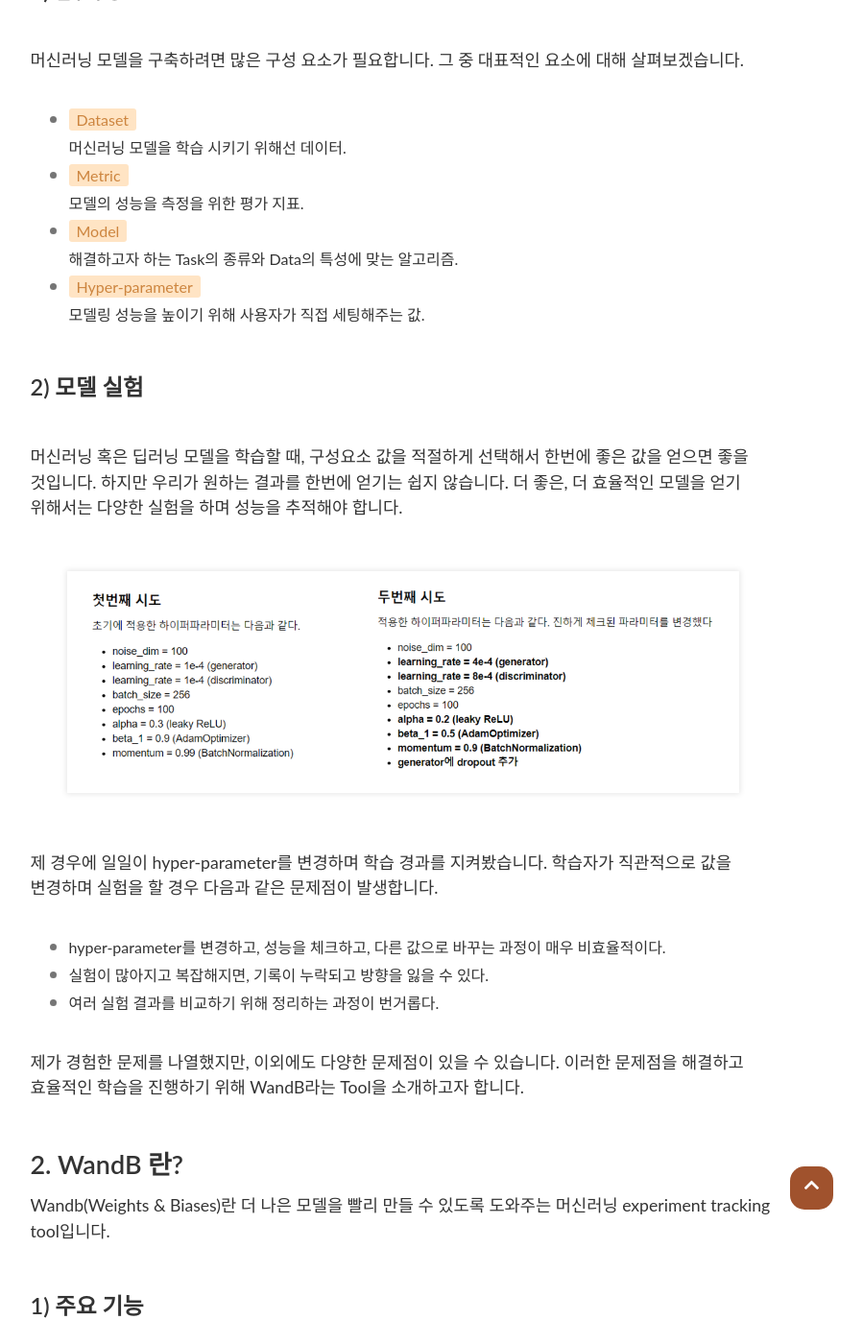
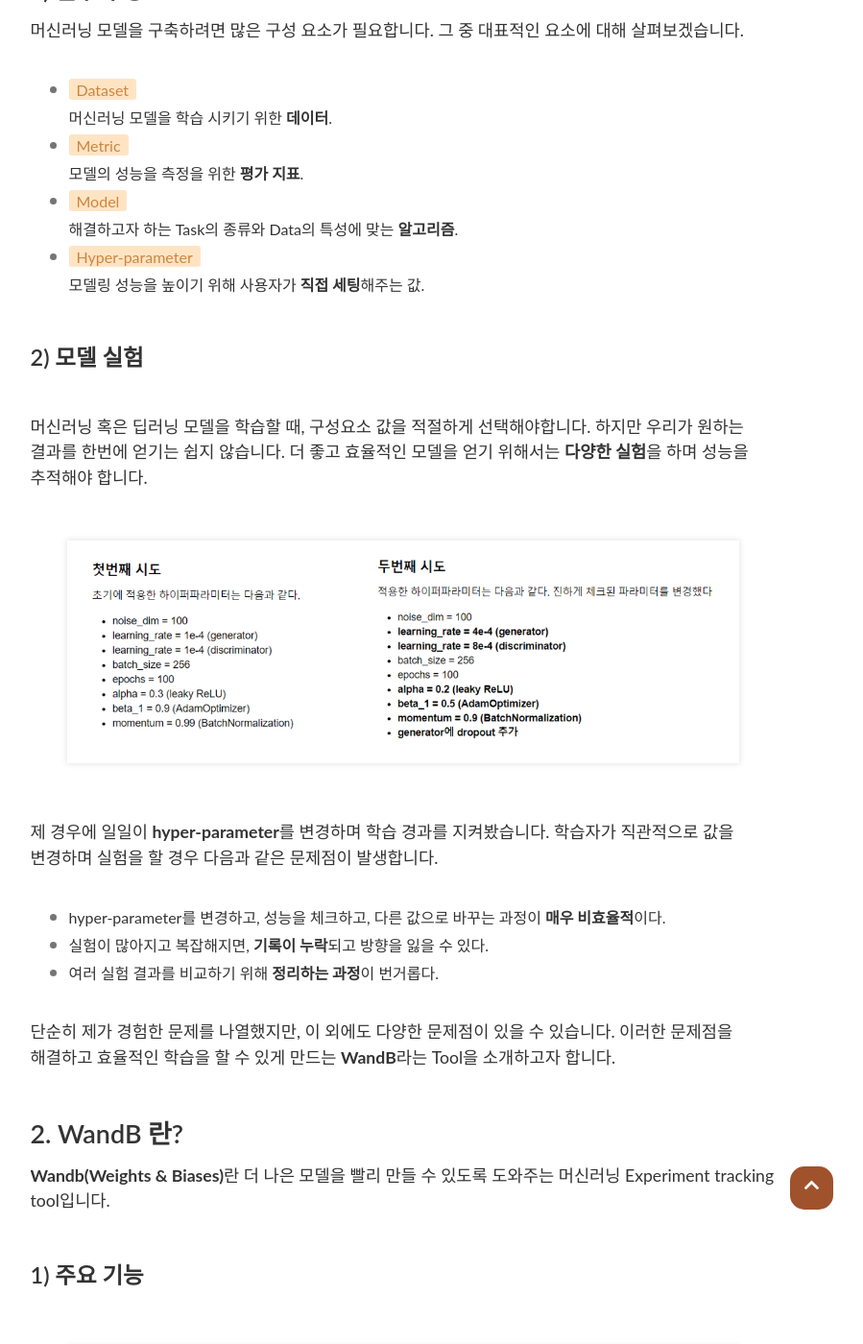
Before and after one commit to PEBpung/PEBpung.github.io, a Jekyll site: the page built from _posts/2021-10-06-WandB-1.md, in a window 1280 px wide and 1400 px high, scrolled down 509 px. Shown: the whole window at 96% size, without its empty margins (220-1119 px from the left). Built offline with Jekyll 4.4.1, drawn with Linux system fonts in a browser that asks for light colours; nearby versions of some CDN libraries; some web fonts are replaced; comment, search, counter and statistics services are not loaded; some of the changed text lies outside the part shown.

Commit message:
[Update] wandb Post

```diff
--- a/_posts/2021-10-06-WandB-1.md
+++ b/_posts/2021-10-06-WandB-1.md
@@ -8,7 +8,7 @@
 comments : True
 ---
 
-WandB를 활용해 머신러닝 실험 관리를 더 편하게 하는 방법에 대해 작성한 글입니다.
+WandB를 활용해 **머신러닝 실험 관리**를 더 편하게 하는 방법에 대해 작성한 글입니다.
 
 <br>
 
@@ -16,9 +16,7 @@
 
 <br>
 
-### 1) **필수 구성 요소**
-
-<br>
+### 1) 필수 구성 요소
 
 머신러닝 모델을 구축하려면 많은 구성 요소가 필요합니다. 그 중 대표적인 요소에 대해 살펴보겠습니다.
 
@@ -26,19 +24,19 @@
 
 - `Dataset`
 
-    머신러닝 모델을 학습 시키기 위해선 데이터.
+    머신러닝 모델을 학습 시키기 위한 **데이터**.
 
 - `Metric`
 
-    모델의 성능을 측정을 위한 평가 지표.
+    모델의 성능을 측정을 위한 **평가 지표**.
 
 - `Model`
 
-    해결하고자 하는 Task의 종류와 Data의 특성에 맞는 알고리즘.
+    해결하고자 하는 Task의 종류와 Data의 특성에 맞는 **알고리즘**.
 
 - `Hyper-parameter`
 
-    모델링 성능을 높이기 위해 사용자가 직접 세팅해주는 값.
+    모델링 성능을 높이기 위해 사용자가 **직접 세팅**해주는 값.
 
 
 <br>
@@ -47,7 +45,7 @@
 
 <br>
 
-머신러닝 혹은 딥러닝 모델을 학습할 때, 구성요소 값을 적절하게 선택해서 한번에 좋은 값을 얻으면 좋을 것입니다. 하지만 우리가 원하는 결과를 한번에 얻기는 쉽지 않습니다. 더 좋은, 더 효율적인 모델을 얻기 위해서는 다양한 실험을 하며 성능을 추적해야 합니다.
+머신러닝 혹은 딥러닝 모델을 학습할 때, 구성요소 값을 적절하게 선택해야합니다. 하지만 우리가 원하는 결과를 한번에 얻기는 쉽지 않습니다. 더 좋고 효율적인 모델을 얻기 위해서는 **다양한 실험**을 하며 성능을 추적해야 합니다.
 
 <br>
 <center><img src="/assets/img/2021-10-06/wandb-1/Untitled.png" width='700'></center>
@@ -55,23 +53,23 @@
 <br>
 
 
-제 경우에 일일이 hyper-parameter를 변경하며 학습 경과를 지켜봤습니다. 학습자가 직관적으로 값을 변경하며 실험을 할 경우 다음과 같은 문제점이 발생합니다.
+제 경우에 일일이 **hyper-parameter**를 변경하며 학습 경과를 지켜봤습니다. 학습자가 직관적으로 값을 변경하며 실험을 할 경우 다음과 같은 문제점이 발생합니다.
 
 <br>
 
-- hyper-parameter를 변경하고, 성능을 체크하고, 다른 값으로 바꾸는 과정이 매우 비효율적이다.
-- 실험이 많아지고 복잡해지면, 기록이 누락되고 방향을 잃을 수 있다.
-- 여러 실험 결과를 비교하기 위해 정리하는 과정이 번거롭다.
+- hyper-parameter를 변경하고, 성능을 체크하고, 다른 값으로 바꾸는 과정이 **매우 비효율적**이다.
+- 실험이 많아지고 복잡해지면, **기록이 누락**되고 방향을 잃을 수 있다.
+- 여러 실험 결과를 비교하기 위해 **정리하는 과정**이 번거롭다.
 
 <br>
 
-제가 경험한 문제를 나열했지만, 이외에도 다양한 문제점이 있을 수 있습니다. 이러한 문제점을 해결하고 효율적인 학습을 진행하기 위해 WandB라는 Tool을 소개하고자 합니다.
+단순히 제가 경험한 문제를 나열했지만, 이 외에도 다양한 문제점이 있을 수 있습니다. 이러한 문제점을 해결하고 효율적인 학습을 할 수 있게 만드는 **WandB**라는 Tool을 소개하고자 합니다.
 
 <br>
 
 ## 2. WandB 란?
 
-Wandb(Weights & Biases)란 더 나은 모델을 빨리 만들 수 있도록 도와주는 머신러닝 experiment tracking tool입니다.
+**Wandb(Weights & Biases)**란 더 나은 모델을 빨리 만들 수 있도록 도와주는 머신러닝 Experiment tracking tool입니다.
 
 <br>
 
@@ -82,7 +80,7 @@
 
 <br>
 
-Weights & Biases의 Document [첫 페이지](https://docs.wandb.ai/)를 보면 위와 같은 그림으로 W&B를 설명하고 있습니다. W&B Platform은 5가지 유용한 도구를 제공하고 있습니다.
+Weights & Biases의 Document [첫 페이지](https://docs.wandb.ai/)를 보면 위와 같은 그림으로 W&B를 설명하고 있습니다. W&B Platform은 **5가지 유용한 도구**를 제공하고 있습니다.
 
 <br>
 
@@ -111,18 +109,21 @@
 
 <br>
 
-위에서 정리한 5가지 기능을 통해 여러 사람과 협업하고, 효율적인 프로젝트 관리를 할 수 있습니다. 또한 여러 Framework와 결합이 가능해 확장성이 뛰어나다는 장점을 가지고 있습니다.
+위에서 정리한 5가지 기능을 통해 여러 사람과 협업하고, 효율적인 프로젝트 관리를 할 수 있습니다. 또한 **여러 Framework**와 결합이 가능해 **확장성**이 뛰어나다는 장점을 가지고 있습니다.
 
 <br>
 
 ### 2) 가격정책
 
 <br>
+
 <center><img src="/assets/img/2021-10-06/wandb-1/Untitled 2.png" width='700'></center>
 
 <br>
 
-WandB의 가격은 Basic, Standard, Advanced로 나눌 수 있습니다. 제 경우 개인 프로젝트를 진행하기 때문에 Basic이 무료라는 사실에 더 눈길이 가네요. Basic은 개인 프로젝트 일 경우 무제한으로 사용할 수 있고, 100GB의 저장 공간을 지원해줍니다! 개인 프로젝트를 무제한으로 실험 할 수 있다니 반갑네요.
+WandB의 가격은 Basic, Standard, Advanced로 나눌 수 있습니다. 제 경우 개인 프로젝트를 진행하기 때문에 Basic이 무료라는 사실에 더 눈길이 가네요. Basic은 개인 프로젝트 일 경우 **무제한으로 사용**할 수 있고, **100GB의 저장 공간**을 지원해줍니다! 개인 프로젝트를 무제한으로 실험 할 수 있다니 반갑네요.
+
+<br>
 
 ## 3. 사용 방법
 
@@ -141,7 +142,7 @@
 
 <br>
 
-여기서 구글 아이디 혹은 Github 아이디가 있다면 손쉽게 가입할 수 있을 것입니다.
+여기서 **구글 아이디 혹은 Github 아이디**가 있다면 손쉽게 가입할 수 있을 것입니다.
 
 <br>
 
@@ -160,6 +161,7 @@
 <center><img src="/assets/img/2021-10-06/wandb-1/Untitled 6.png" width='700'></center>
 
 <br>
+
 저는 **test-pytorch**라는 이름으로 설정하겠습니다.
 
 <br>
@@ -167,34 +169,29 @@
 ### 3) Pytorch Tutorial with WandB
 
 <br>
+
 <center><img src="/assets/img/2021-10-06/wandb-1/Untitled 7.png" width='700'></center>
 
 <br>
 
-<br>
 <center><img src="/assets/img/2021-10-06/wandb-1/Untitled 8.png" width='700'></center>
 
 <br>
 
-<br>
 <center><img src="/assets/img/2021-10-06/wandb-1/Untitled 9.png" width='700'></center>
-
-<br>
 
 <br>
 <center><img src="/assets/img/2021-10-06/wandb-1/Untitled 10.png" width='700'></center>
 
 <br>
 
-<br>
-
 ## 4. 결론 및 정리
 
-WandB는 머신러닝 학습 과정을 추적하여 시각화하고 관리하는데 매우 유용한 Tool입니다. 이러한 MLops 패키지를 활용한다면 Kaggle 대회, 개인 프로젝트 등 실험을 할 때 효율적으로 사용될 것입니다.
+WandB는 머신러닝 **학습 과정을 추적하고 시각화하여** 프로젝트 관리에 매우 유용한 Tool입니다. 이러한 **MLops 패키지**를 활용한다면 Kaggle 대회, 개인 프로젝트 등 실험을 할 때 효율적으로 사용될 것입니다.
 
 <br>
 <center><img src="/assets/img/2021-10-06/wandb-1/Untitled 11.png" width='700'></center>
 
 <br>
 
-또한 WandB에는 Sweep이라는 hyper-parameter를 optimization 해주는 Tool이 존재합니다. 맨 앞에서 언급했던 것 처럼 일일이 사람이 hyper-parameter를 tuning하는 작업은 매우 비효율 적입니다. 다음 글에서는 hyper-parameter란 무엇인지 설명하고 Sweep을 다뤄볼 예정입니다.
+또한 WandB에는**Sweep**이라는 hyper-parameter optimization Tool이 존재합니다. 맨 앞에서 언급했던 것 처럼 일일이 사람이 hyper-parameter를 tuning하는 작업은 **매우 비효율적**입니다. 다음 글에서는 **hyper-parameter**란 무엇인지 설명하고 **Sweep**을 다뤄볼 예정입니다.
```
Also changed, not shown: other parts of _posts/2021-10-06-WandB-1.md (+1 -1 lines).
